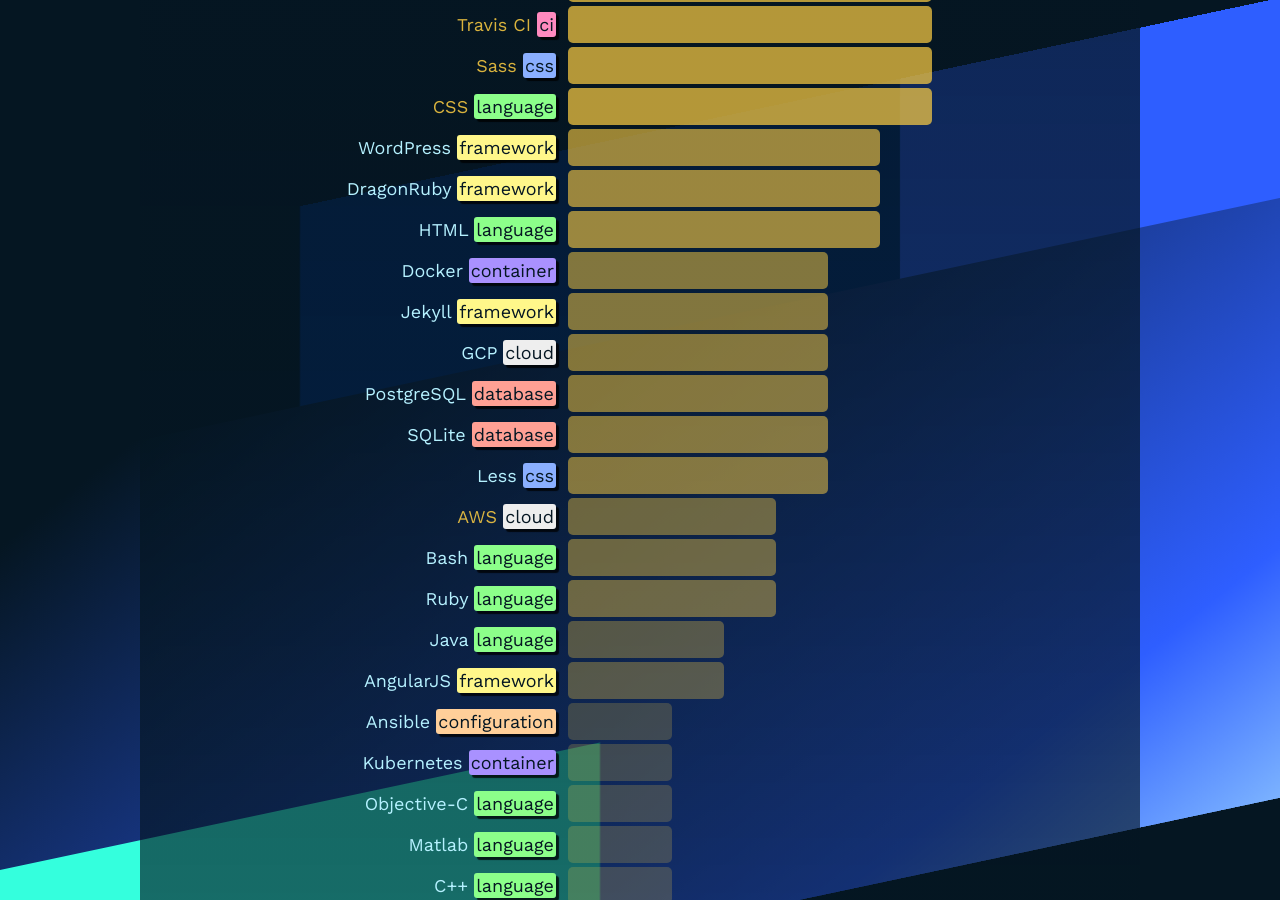
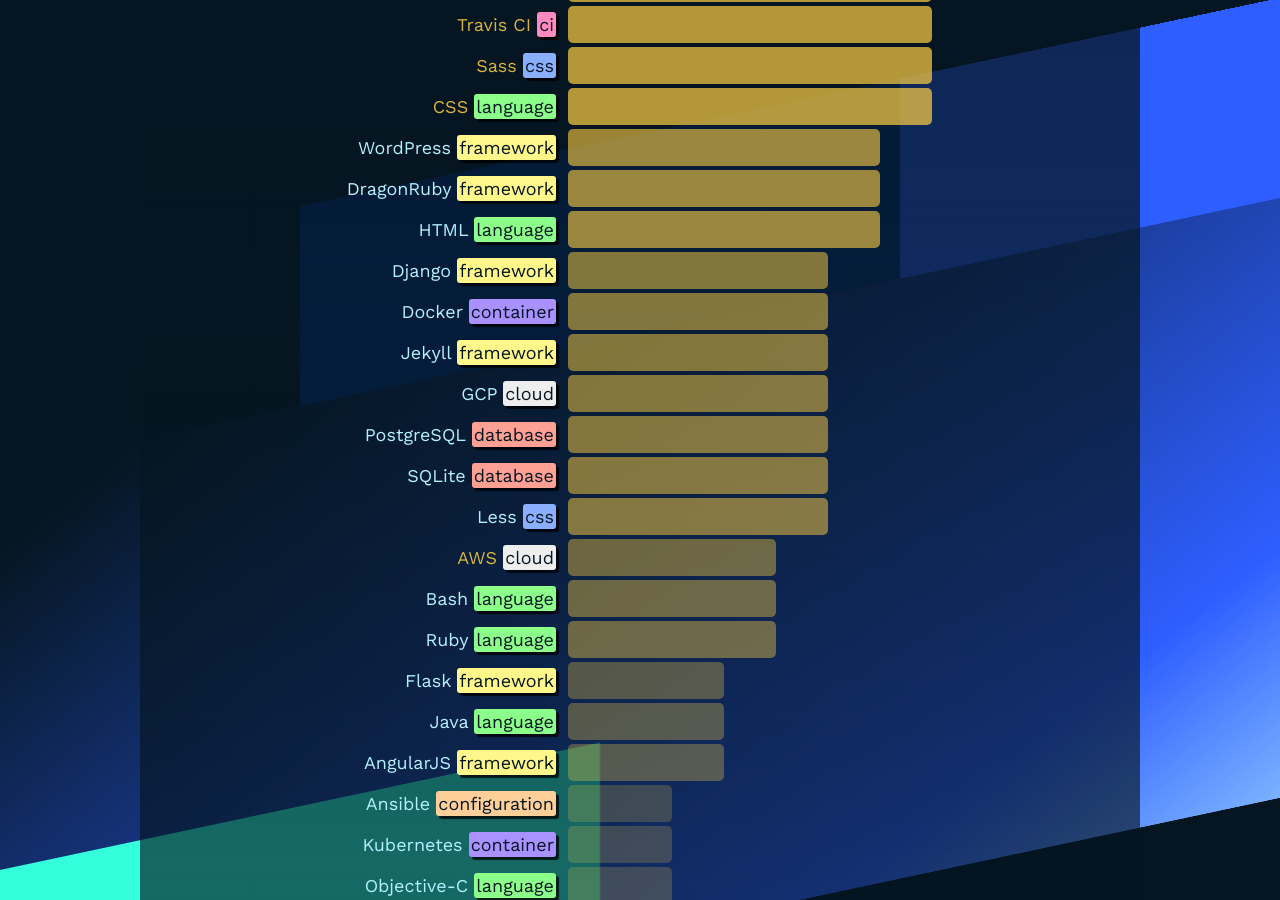
Before and after one commit to FleaRex/PersonalBlog, a Jekyll site: the page built from aboutMe.html, in a window 1280 px wide and 900 px high, scrolled down 1068 px. Built offline with Jekyll 4.4.1, drawn with Linux system fonts in a browser that asks for light colours.

Commit message:
Django and flask

```diff
--- a/_data/tried.yml
+++ b/_data/tried.yml
@@ -132,3 +132,11 @@
   confidence: 3
   tags:
     - language
+- name: Flask
+  confidence: 3
+  tags:
+    - framework
+- name: Django
+  confidence: 5
+  tags:
+    - framework
```
